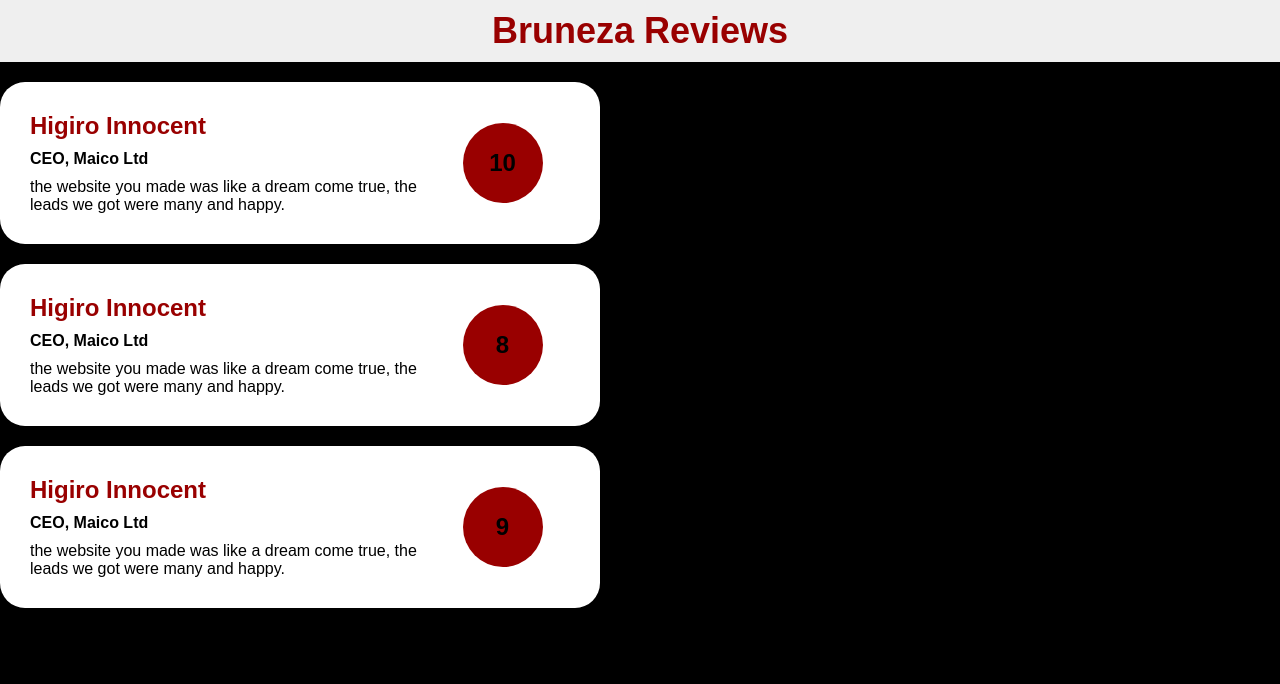
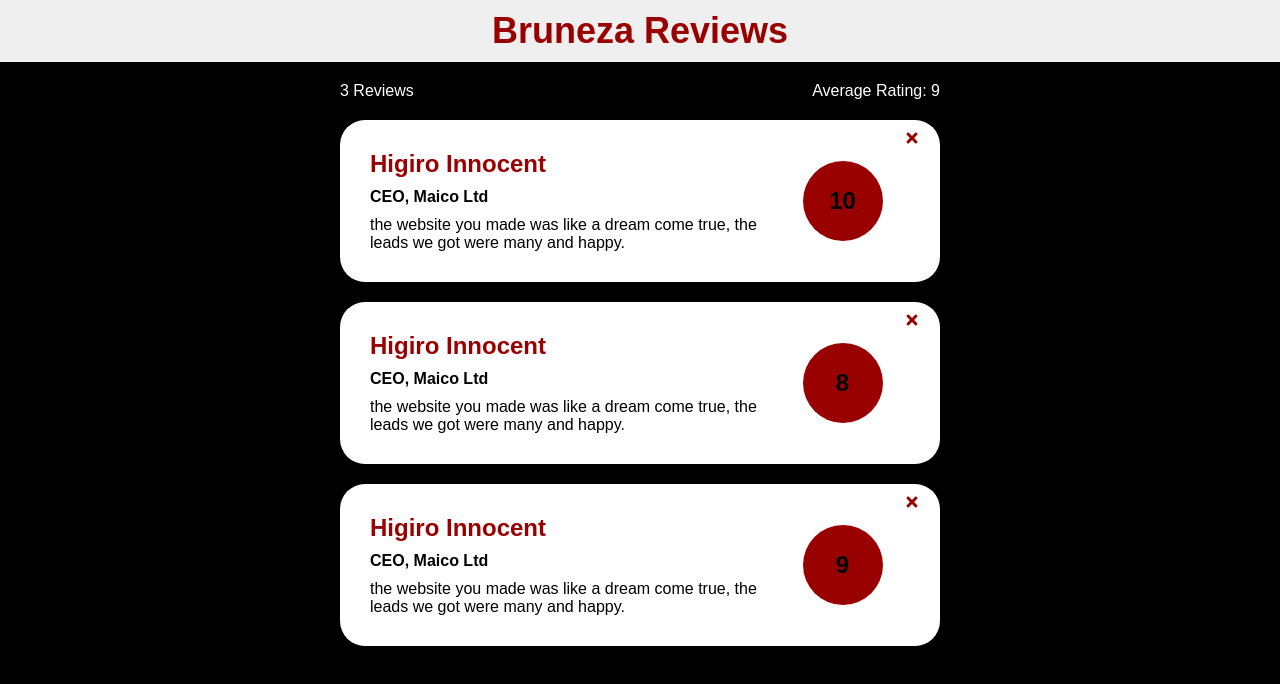
Before and after one commit to bruneza/bru-feedback-app, a React (Create React App) app: page / in a window 1280 px wide. Shown: the top 684 px of the page. Built offline with nearby package versions, Linux system fonts and the light colour scheme.

Commit message:
Reviews List Complete

```diff
--- a/package.json
+++ b/package.json
@@ -9,13 +9,14 @@
     "node-sass": "^7.0.1",
     "react": "^18.2.0",
     "react-dom": "^18.2.0",
+    "react-icons": "^4.4.0",
     "react-scripts": "^5.0.1",
     "web-vitals": "^2.1.4"
   },
   "devDependencies": {
     "@svgr/webpack": "^6.2.1"
   },
-  "overrides":{
+  "overrides": {
     "@svgr/webpack": "$@svgr/webpack"
   },
   "scripts": {
--- a/src/App.js
+++ b/src/App.js
@@ -8,7 +8,10 @@ function App() {
                 <>
                         <Header />
                         <div className="container">
-                                <ReviewList />
+                                <div className="revSection">
+                                        <ReviewList />
+                                </div>
+
                         </div>
                 </>
 
--- /dev/null
+++ b/src/components/BruFunctions.js
@@ -0,0 +1,3 @@
+const deleteReview = (id) => {
+    console.log(id)
+}
--- a/src/components/ReviewItem.js
+++ b/src/components/ReviewItem.js
@@ -1,29 +1,25 @@
 import React from 'react'
+import { FaTimes } from 'react-icons/fa'
+import Card from './shared/Review'
 
-function ReviewItem({revScore, revName, revPosition, revDescription}) {
+function ReviewItem({item, deleteReview}) {
+
   return (
-    <div className="review-item">
+    <Card >
         <div className='wrapper rev-content'>
             <div className="rev-col-1">
-                <div className="rev-name">{revName}</div>
-                <div className="rev-pos-title">{revPosition}</div>
-                <div className="rev-descr"> {revDescription}</div>
+                <div className="rev-name">{item.Name} </div>
+                <div className="rev-pos-title">{item.position} </div>
+                <div className="rev-descr"> {item.description} </div>
             </div>
             <div className="rev-col-2">
                     <div className="rev-score">
-                        <span>{revScore}</span>
+                        <span>{item.score} </span>
                     </div>
             </div>
         </div>
-    </div>
+        <button className='revItemBtn' onClick={() => deleteReview(item.id)} > <FaTimes /></button>
+    </Card>
   )
 }
-
-ReviewItem.defaultProps = {
-    revName: "John Doe",
-    revPosition: "Visitor",
-    revDescription: "this is a review",
-    revScore: 0
-}
-
 export default ReviewItem
--- a/src/components/ReviewList.js
+++ b/src/components/ReviewList.js
@@ -1,19 +1,42 @@
 import React, { useState } from 'react'
 import ReviewItem from "./ReviewItem"
 import ReviewsData from "../data/ReviewsData"
+
 function ReviewList() {
-    const [RevData] = useState(ReviewsData)
+  const [RevData, setRevData] = useState(ReviewsData)
 
-    if(!RevData || RevData.length === 0){
-        return <p>No Reviews</p>
+  const RevAverage = RevData.reduce((tot, curReview) =>{
+    return tot+ curReview.score
+  },0) / RevData.length
+
+  const deleteReview = (id) => {
+    if (window.confirm('are you sure?')) {
+      console.log(id)
+      setRevData( RevData.filter((item) => item.id !== id))
     }
+
+  }
   return (
+    <div className="revResult">
+    <div className="reviewStats">
+      <div className="revNumber">{RevData.length} Reviews</div>
+      {<div className="revAvrg">Average Rating: {isNaN(RevAverage) ? 0 : RevAverage}</div> }
+
+    </div>
+
     <div className="rev-list">
-        {RevData.map((item) => (
-         <ReviewItem key={item.id} revScore={item.score} revName={item.Name} revPosition={item.position} revDescription={item.description} />
-        ))
-        }
+
+      {
+
+        (!RevData || RevData.length === 0) ?
+          <p>No Reviews</p>
+        :
+            RevData.map((item) => (
+              <ReviewItem key={item.id} item={item} deleteReview={deleteReview} />
+            ))
+      }
     </div>
+    </div >
   )
 }
 
--- /dev/null
+++ b/src/components/shared/Review.js
@@ -0,0 +1,15 @@
+import React from 'react'
+
+function Card({children, dark}) {
+  return (
+    <div className={`card-item ${dark && 'dark'}`}>
+        {children}
+    </div>
+  )
+}
+
+Card.defaultProps = {
+    dark : false
+}
+
+export default Card
--- a/src/index.js
+++ b/src/index.js
@@ -1,11 +1,11 @@
 import React from "react"
-import ReactDOM from "react-dom"
+import ReactDOM from "react-dom/client";
 import App from "./App"
 import "./index.scss"
 
-ReactDOM.render(
-    <strictCommands>
+const root = ReactDOM.createRoot(document.getElementById("root"))
+root.render(
+    <React.StrictMode>
         <App />
-    </strictCommands>,
-    document.getElementById("root")
+    </React.StrictMode>
 )
--- a/src/index.scss
+++ b/src/index.scss
@@ -13,6 +13,16 @@ figure,
 p,
 pre {
   margin: 0;
+}
+
+button, input[type="submit"], input[type="reset"] {
+	background: none;
+	color: inherit;
+	border: none;
+	padding: 0;
+	font: inherit;
+	cursor: pointer;
+	outline: inherit;
 }
 /*** SASS VARIABLES ***/
 @mixin primary-font {
@@ -30,6 +40,8 @@ pre {
 
   $main-color: #990000;
   $gray-light:#EFEFEF;
+  $dark-gray: #333333;
+  $pad-y: 60px 0;
 /*** GENERAL - Presets  ***/
 body{
     background-color: black;
@@ -43,15 +55,49 @@ h1,h2{
 .wrapper{
   padding: 10px;
 }
+/*** Review List ***/
+.rev-lost{
+  padding: $pad-y;
+}
+/*** Review Item ***/
+.revSection{
+  width: 600px;
+  margin: auto;
+}
 
-/*** Review Item ***/
-.review-item{
+.reviewStats{
+  margin: 20px 0;
+  display: flex ;
+}
+.reviewStats > div{
+  flex:1;
+}
+.reviewStats > .revAvrg{
+  text-align: right;
+}
+.card-item{
+  position: relative;
   background-color: white;
   color: black;
   border-radius: 25px;
   margin-top: 20px;
   width: 600px;
 
+}
+.card-item.dark{
+  background-color: $dark-gray;
+  color: white;
+}
+.card-item.dark {
+  background-color: $dark-gray;
+  color: white;
+  .rev-name{
+    color: white;
+  }
+  .rev-score{
+    background-color: white;
+    color: $main-color;
+  }
 }
 .wrapper.rev-content{
   display: flex;
@@ -90,3 +136,13 @@ h1,h2{
   justify-content: center;
   border-radius: 80px;
 }
+.revItemBtn{
+    color: $main-color;
+    position: absolute;
+    top: 10px;
+    right: 20px;
+    transition: 0.5s ;
+}
+.revItemBtn:hover{
+  transform: rotate(90deg);
+}
```
Also changed, not shown: 2 other files (tests, documents, lock files or other folders).
